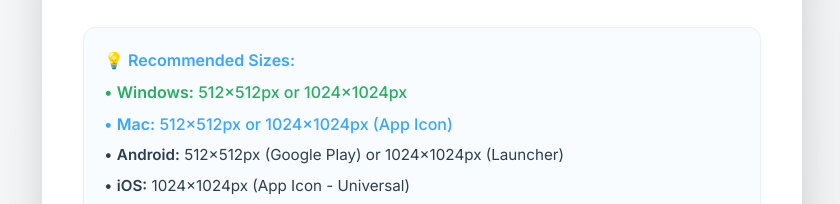
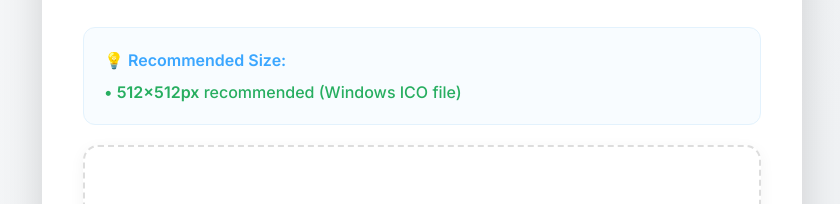
Before and after one commit to screenshotdrag-wow/iconmerger-, a website: page index.html in a window 1280 px wide. Shown: the part 731-935 px from the top of the page, without its empty margins (218-1058 px from the left). Drawn offline with nearby package versions, Linux system fonts and the light colour scheme; a script that the page names is missing.

Commit message:
Display platform-specific recommended sizes dynamically

```diff
--- a/index.html
+++ b/index.html
@@ -71,11 +71,8 @@
                 <h2>PNG File Upload</h2>
                 <p>Drag and drop or click to upload PNG image for conversion</p>
                 <div class="upload-tip" id="uploadTip">
-                    <p><strong>💡 Recommended Sizes:</strong></p>
-                    <p>• <strong>Windows:</strong> 512×512px or 1024×1024px</p>
-                    <p>• <strong>Mac:</strong> 512×512px or 1024×1024px (App Icon)</p>
-                    <p>• <strong>Android:</strong> 512×512px (Google Play) or 1024×1024px (Launcher)</p>
-                    <p>• <strong>iOS:</strong> 1024×1024px (App Icon - Universal)</p>
+                    <p><strong>💡 Recommended Size:</strong></p>
+                    <p>• <strong>512×512px</strong> recommended (Windows ICO file)</p>
                 </div>
 
                 <div class="upload-area" id="uploadArea">
```
